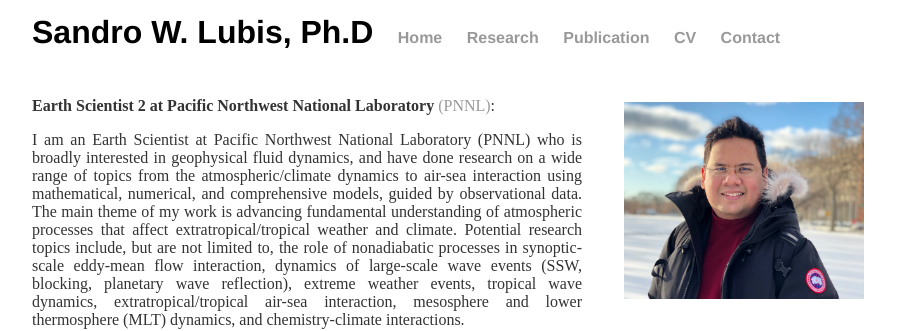
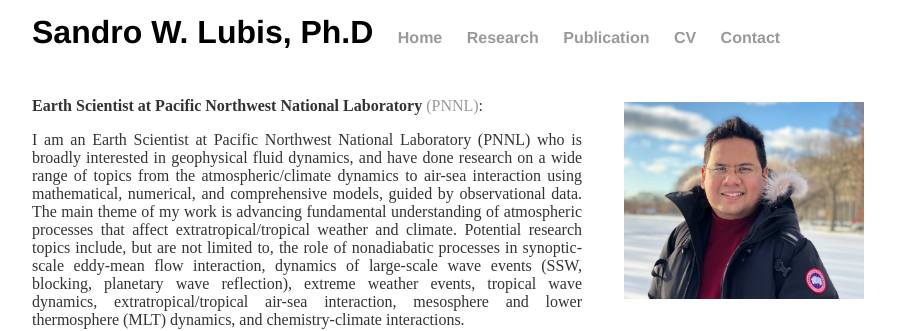
Before and after one commit to sandrolubis/sandrolubis.github.io, a Jekyll site: the page built from index.html, in a window 1280 px wide. Shown: the part 210-541 px from the top of the page, without its empty margins (276-1199 px from the left). Built offline with Jekyll 4.4.1, drawn with Linux system fonts in a browser that asks for light colours.

Commit message:
Update index.html

```diff
--- a/index.html
+++ b/index.html
@@ -31,7 +31,7 @@
 	<img src="/assets/images/SandroLubis_HD3.JPG" alt="Me" style="position:absolute; left:900px;width:240px;padding-top:35px">
 
 
-	<p class="ex", style="padding-top:30px"><font size=3><b>Earth Scientist 2 at Pacific Northwest National Laboratory</b> <a href="https://www.pnnl.gov/">(PNNL)</a>:</p>
+	<p class="ex", style="padding-top:30px"><font size=3><b>Earth Scientist at Pacific Northwest National Laboratory</b> <a href="https://www.pnnl.gov/">(PNNL)</a>:</p>
 
 
 	<p class="ex"><font size=3>I am an Earth Scientist at Pacific Northwest National Laboratory (PNNL) who is broadly interested in geophysical fluid dynamics,
```
